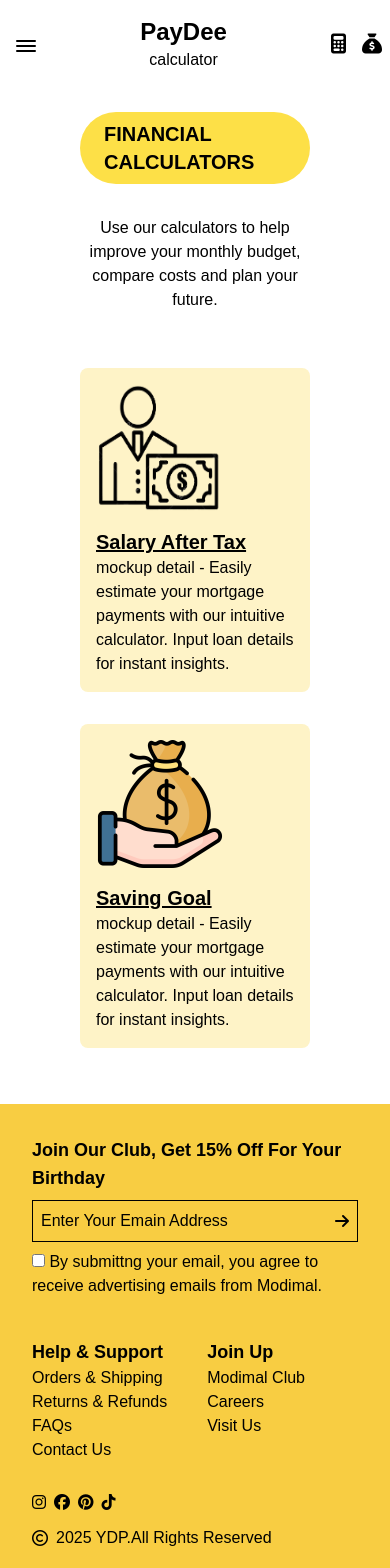
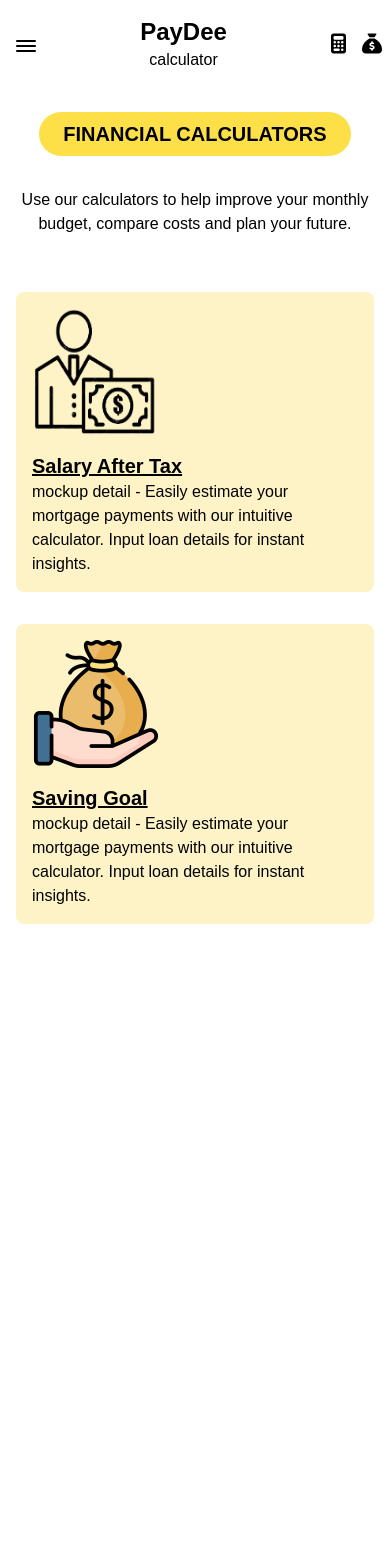
Before and after one commit to BossTheDev2209/paydee, a React (Vite) app: page / in a window 390 px wide. Shown: the top 1568 px of the page. After the commit the page ends 996 px from the top, so only its background shows below. Built offline with nearby package versions, Linux system fonts and the light colour scheme; a web font is replaced by a local one.

Commit message:
sm responsive

```diff
--- a/src/layout/Footer.jsx
+++ b/src/layout/Footer.jsx
@@ -1,45 +1,45 @@
-export default function Footer() {
-  return (
-    <div className="w-full bg-[#f8cd42]">
-      <div className="flex flex-wrap justify-between p-8 text-black">
-        <section className="w-full md:w-6/12 flex flex-col text-md">
-          <p className="text-lg font-bold"> Join Our Club, Get 15% Off For Your Birthday </p>
-          <div className="mt-2">
-            <p className="border p-2 border-black flex justify-between items-center"> Enter Your Emain Address <i className="fa-solid fa-arrow-right"></i> </p>
-          </div>
-          <div className="mt-2">
-            <input type="checkbox" /> By submittng your email, you agree to receive advertising emails from Modimal.
-          </div>
-        </section>
+// export default function Footer() {
+//   return (
+//     <div className="w-full bg-[#f8cd42]">
+//       <div className="flex flex-wrap justify-between p-8 text-black">
+//         <section className="w-full md:w-6/12 flex flex-col text-md">
+//           <p className="text-lg font-bold"> Join Our Club, Get 15% Off For Your Birthday </p>
+//           <div className="mt-2">
+//             <p className="border p-2 border-black flex justify-between items-center"> Enter Your Emain Address <i className="fa-solid fa-arrow-right"></i> </p>
+//           </div>
+//           <div className="mt-2">
+//             <input type="checkbox" /> By submittng your email, you agree to receive advertising emails from Modimal.
+//           </div>
+//         </section>
 
-        <section className="mt-8 md:mt-0 w-full md:w-6/12 flex text-md gap-10 md:pl-10">
-          <div className="mt-2 ">
-            <p className="text-lg font-bold"> Help & Support </p>
-            <p> Orders & Shipping </p>
-            <p> Returns & Refunds </p>
-            <p> FAQs </p>
-            <p> Contact Us </p>
-          </div>
-          <div className="mt-2">
-            <p className="text-lg font-bold"> Join Up </p>
-            <p> Modimal Club </p>
-            <p> Careers </p>
-            <p> Visit Us </p>
-          </div>
-        </section>
+//         <section className="mt-8 md:mt-0 w-full md:w-6/12 flex text-md gap-10 md:pl-10">
+//           <div className="mt-2 ">
+//             <p className="text-lg font-bold"> Help & Support </p>
+//             <p> Orders & Shipping </p>
+//             <p> Returns & Refunds </p>
+//             <p> FAQs </p>
+//             <p> Contact Us </p>
+//           </div>
+//           <div className="mt-2">
+//             <p className="text-lg font-bold"> Join Up </p>
+//             <p> Modimal Club </p>
+//             <p> Careers </p>
+//             <p> Visit Us </p>
+//           </div>
+//         </section>
 
-        <section className="mt-8 w-full flex gap-2 text-md">
-          <i className="fa-brands fa-instagram"></i>
-          <i className="fa-brands fa-facebook"></i>
-          <i className="fa-brands fa-pinterest"></i>
-          <i className="fa-brands fa-tiktok"></i>
-        </section>
+//         <section className="mt-8 w-full flex gap-2 text-md">
+//           <i className="fa-brands fa-instagram"></i>
+//           <i className="fa-brands fa-facebook"></i>
+//           <i className="fa-brands fa-pinterest"></i>
+//           <i className="fa-brands fa-tiktok"></i>
+//         </section>
 
-        <section className="mt-4 w-full flex gap-2 text-md items-center">
-          <i className="fa-regular fa-copyright"></i>
-          <p> 2025 YDP.All Rights Reserved </p>
-        </section>
-      </div>
-    </div>
-  );
-}
+//         <section className="mt-4 w-full flex gap-2 text-md items-center">
+//           <i className="fa-regular fa-copyright"></i>
+//           <p> 2025 YDP.All Rights Reserved </p>
+//         </section>
+//       </div>
+//     </div>
+//   );
+// }
--- a/src/layout/MainLayout.jsx
+++ b/src/layout/MainLayout.jsx
@@ -1,15 +1,15 @@
 import { Outlet } from "react-router-dom";
-import Header from "./header";
-import Footer from "./footer";
+import Header from "./Header";
+import Footer from "./Footer";
 
 export default function MainLayout() {
   return (
     <div className="w-full">
       <Header />
-      <div className="px-20 mt-28 lg:mt-10 min-h-screen mb-10">
+      <div className="px-4 md:px-10 mt-28 lg:mt-10 min-h-screen mb-10">
         <Outlet />
       </div>
-      <Footer />
+      {/* <Footer /> */}
     </div>
   );
 }
--- a/src/views/Home.jsx
+++ b/src/views/Home.jsx
@@ -25,7 +25,7 @@ export default function Home() {
   return (
     <section className="w-full">
       <div className="flex flex-col items-center">
-        <h2 className="w-fit font-semibold px-6 py-2 rounded-full bg-yellow-300">
+        <h2 className="w-fit font-semibold px-6 py-2 rounded-full bg-yellow-300 text-nowrap">
           FINANCIAL CALCULATORS
         </h2>
         <p className="pt-8 text-center">
```
Also changed, not shown: 1 other file (tests, documents, lock files or other folders).
